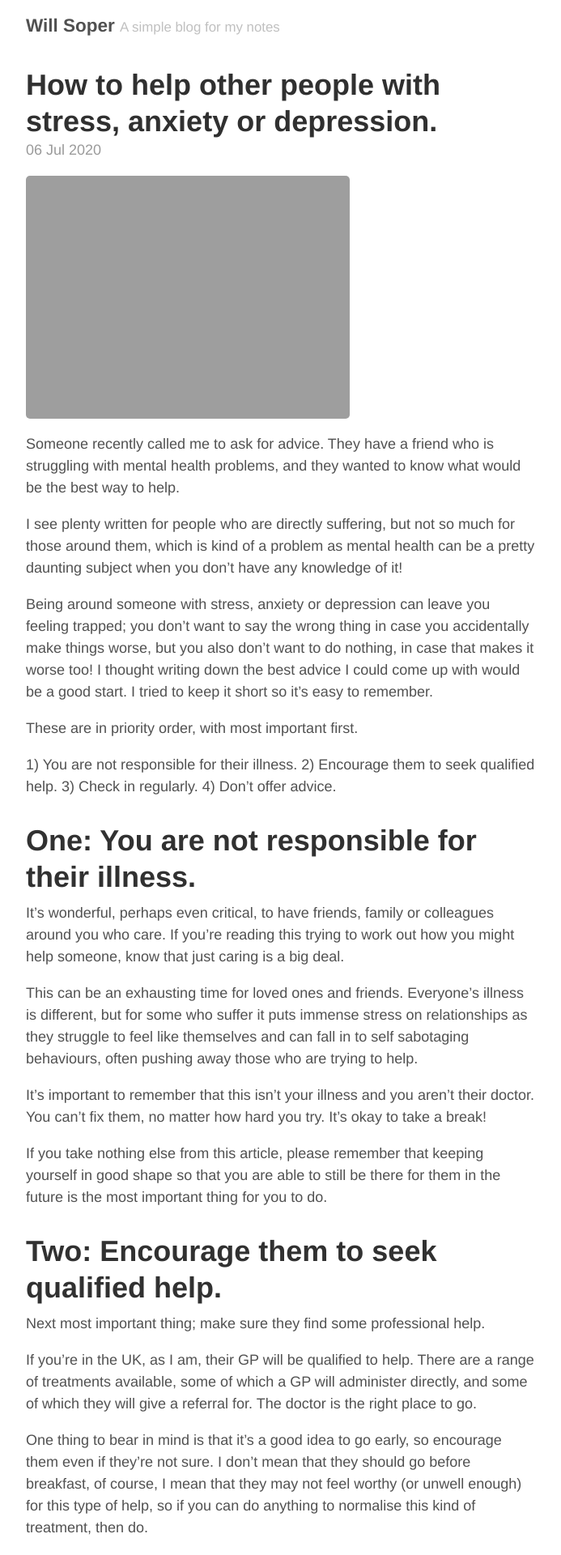
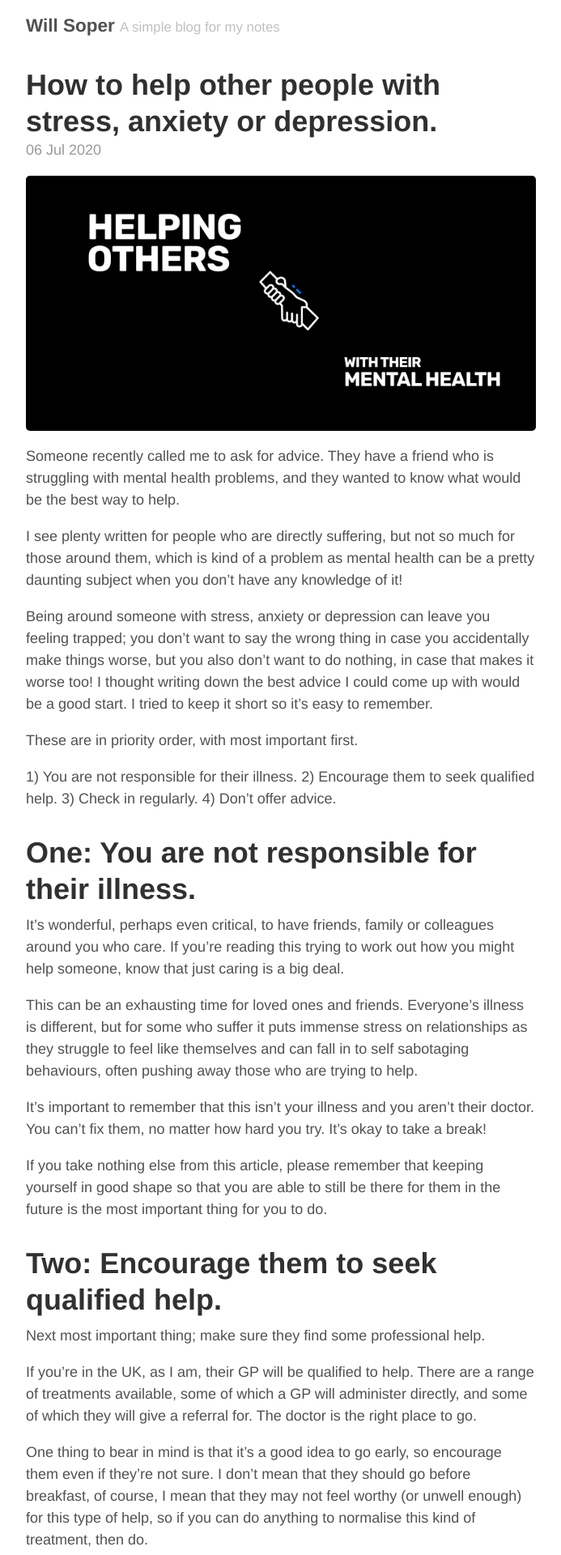
Before and after one commit to WillSoper/WillSoper.github.io, a Jekyll site: the page built from _posts/2020-07-06-helping-others-with-their-mental-health.md, in a window 1280 px wide. Shown: the top 1920 px of the page at 81% size, without its empty margins (293-986 px from the left). Built offline with Jekyll 4.4.1, drawn with Linux system fonts in a browser that asks for light colours.

Commit message:
Fix image

```diff
--- a/_posts/2020-07-06-helping-others-with-their-mental-health.md
+++ b/_posts/2020-07-06-helping-others-with-their-mental-health.md
@@ -5,7 +5,7 @@ published: true
 tags: mental-health
 ---
 
-![Helping others with their mental health; including "help" icon by Supalerk Laipawat from the Noun Project](https://willsoper.github.io/public/HelpingOthers.jpg)
+![Image: Helping others with their mental health; including "help" icon by Supalerk Laipawat from the Noun Project](https://willsoper.github.io/public/HelpingOthers.png)
 
 Someone recently called me to ask for advice. They have a friend who is struggling with mental health problems, and they wanted to know what would be the best way to help.
 
```
